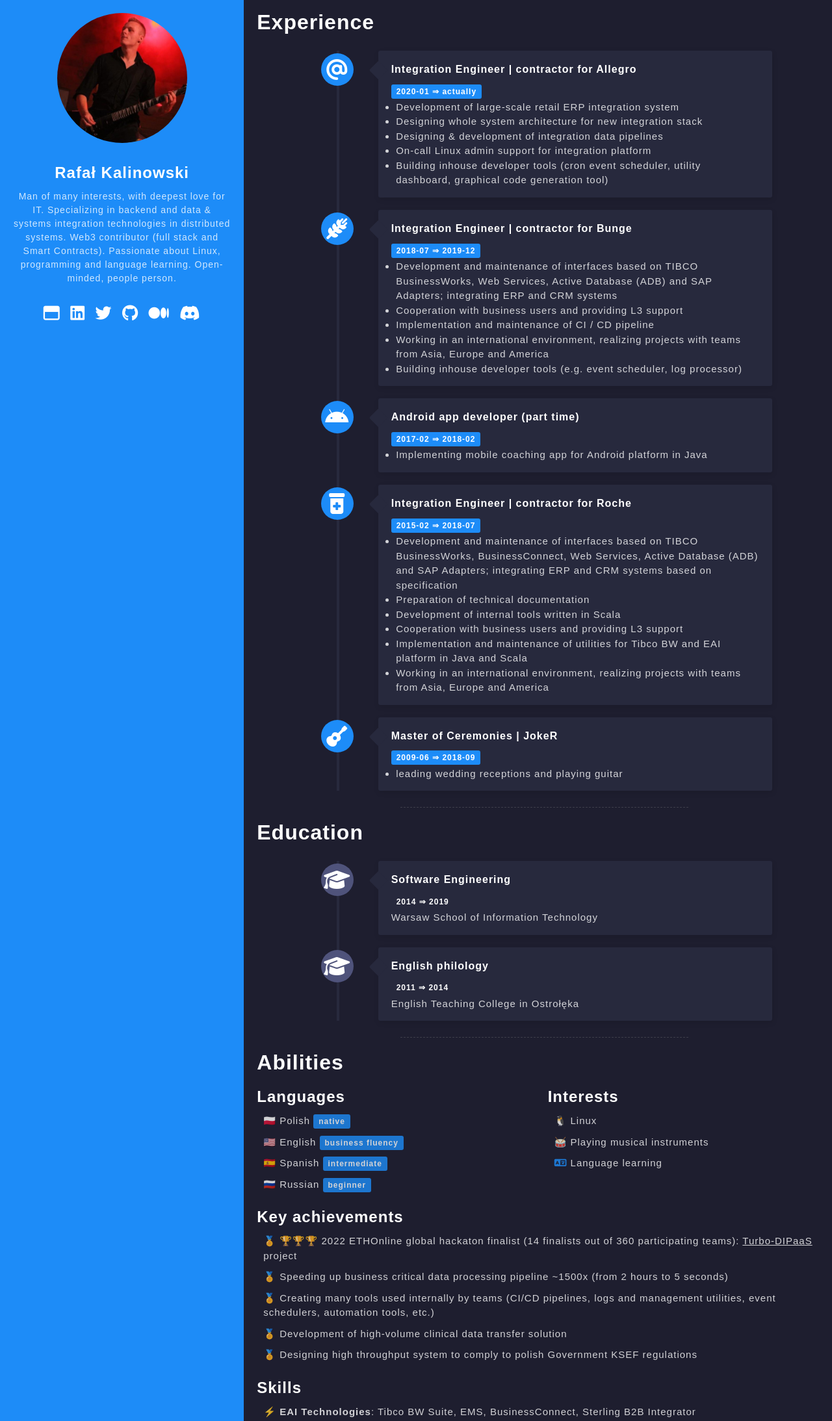
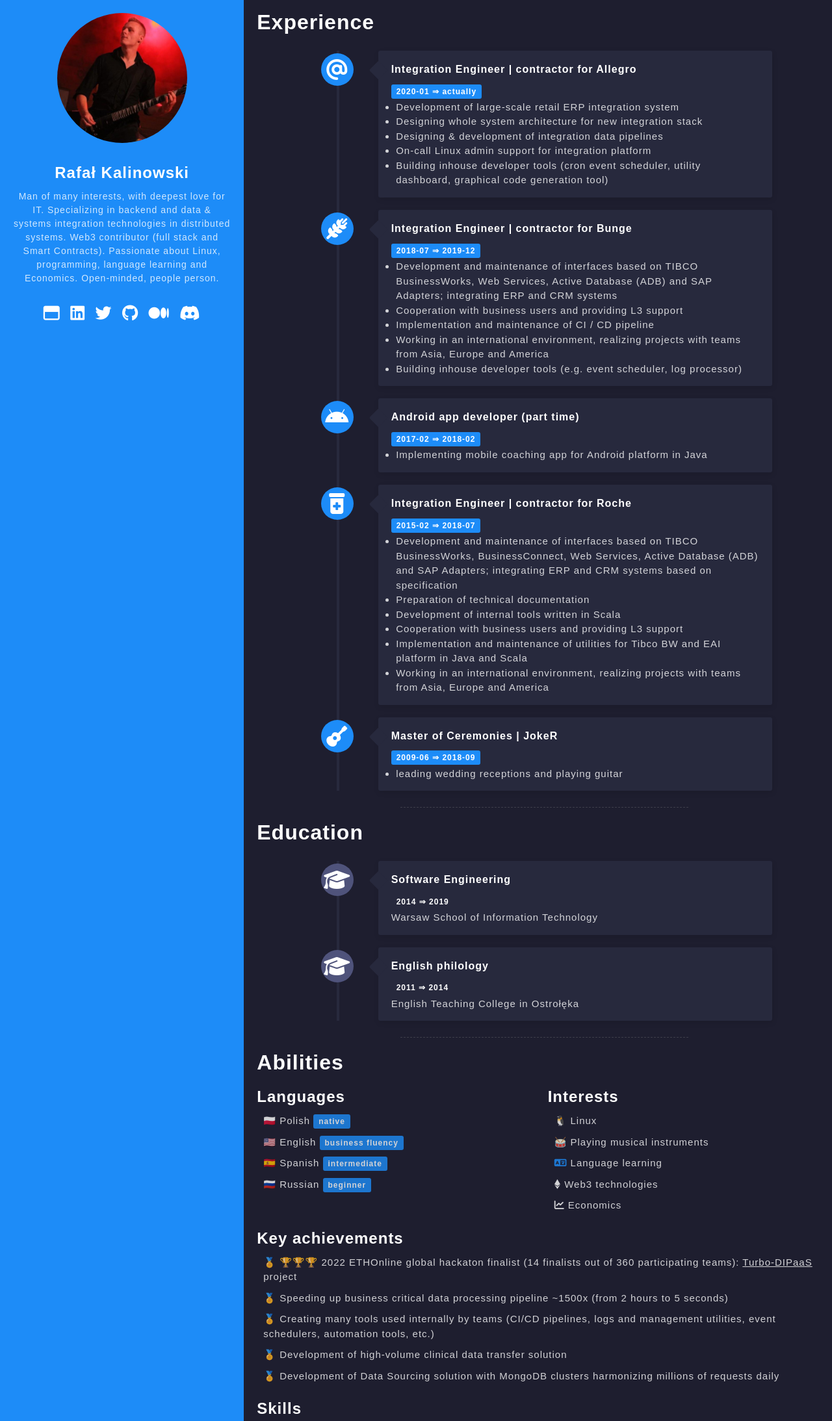
Before and after one commit to deliriusz/cv, a website: page src/index.html in a window 1280 px wide. Shown: the top 2187 px of the page at 65% size. Drawn offline with Linux system fonts and the light colour scheme; a web font is replaced by a local one.

Commit message:
adding info about interests

```diff
--- a/src/index.html
+++ b/src/index.html
@@ -14,8 +14,7 @@
                 <img class="selfie-image" src="assets/selfie.jpeg"/>
             </div>
             <h2>Rafał Kalinowski</h2>
-            <p class="self-description">Man of many interests, with deepest love for IT. Specializing in backend and data & systems integration technologies in distributed systems.
-                Web3 contributor (full stack and Smart Contracts). Passionate about Linux, programming and language learning. Open-minded, people person.</p>
+            <p class="self-description">Man of many interests, with deepest love for IT. Specializing in backend and data & systems integration technologies in distributed systems. Web3 contributor (full stack and Smart Contracts). Passionate about Linux, programming, language learning and Economics. Open-minded, people person.</p>
             <a href="https://rafal-kalinowski.pl"><i class="link-icons fa-regular fa-window-maximize"></i></a>
             <a href="https://www.linkedin.com/in/rafa%C5%82-kalinowski-539176a2"><i class="link-icons fa-brands fa-linkedin"></i></a>
             <a href="https://twitter.com/deliriusz_eth"><i class="link-icons fa-brands fa-twitter"></i></a>
@@ -151,6 +150,8 @@
                     <p>&#128039; Linux</p>
                     <p>&#129345; Playing musical instruments</p>
                     <p><i class="fa-solid fa-language primary-color"></i> Language learning</p>
+                    <p><i class="fa-brands fa-ethereum"></i> Web3 technologies</p>
+                    <p><i class="fa-solid fa-chart-line"></i> Economics</p>
                 </div>
                 <div class="long-ability-item reveal fade-right">
                     <h2>Key achievements</h2>
@@ -158,7 +159,7 @@
                     <p>&#x1f3c5; Speeding up business critical data processing pipeline ~1500x (from 2 hours to 5 seconds)</p>
                     <p>&#x1f3c5; Creating many tools used internally by teams (CI/CD pipelines, logs and management utilities, event schedulers, automation tools, etc.)</p>
                     <p>&#x1f3c5; Development of high-volume clinical data transfer solution</p>
-                    <p>&#x1f3c5; Designing high throughput system to comply to polish Government KSEF regulations</p>
+                    <p>&#x1f3c5; Development of Data Sourcing solution with MongoDB clusters harmonizing millions of requests daily</p>
                 </div>
                 <div class="long-ability-item reveal fade-right">
                     <h2>Skills</h2>
```
